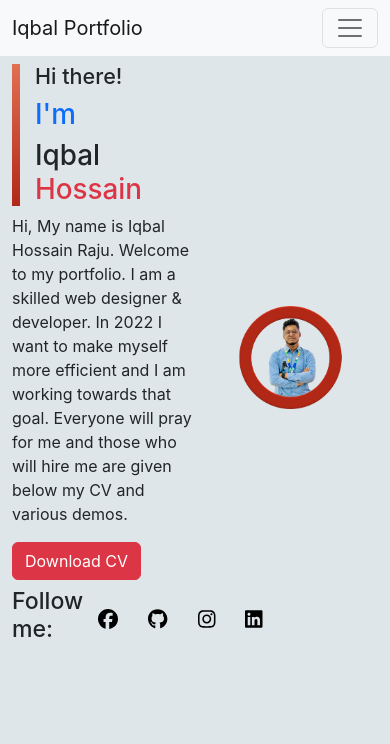
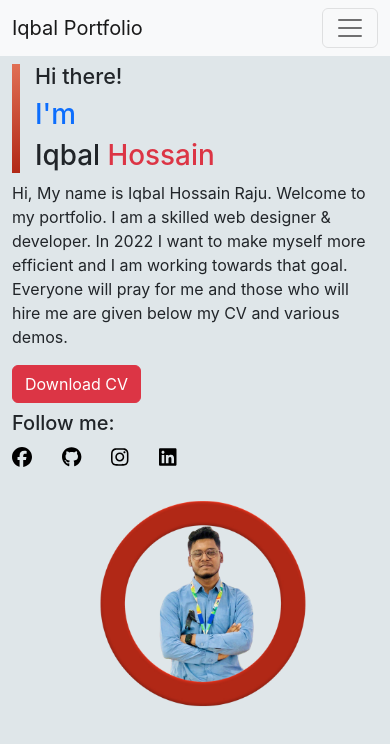
Before and after one commit to iqbalhossainraju/react-portfolio, a React (Create React App) app: page / in a window 390 px wide. Shown: the top 744 px of the page. Built offline with nearby package versions, Linux system fonts and the light colour scheme.

Commit message:
social meadia & header responsive

```diff
--- a/src/Pages/Home/Banner/Banner.js
+++ b/src/Pages/Home/Banner/Banner.js
@@ -7,8 +7,51 @@ import './banner.css';
 
 const banner = () => {
     return (
-        <div className="flexible-box my-2 container">
-            <div className="hero-box-wrap">
+        <div className="container my-2">
+            <div class="row flexible-box">
+                <div class="col-md-6 col-12">
+                    <div className="box-1">
+                        <h4>Hi there!</h4>
+                        <h1 className="text-primary">I'm</h1>
+                        <h1>Iqbal <span className="text-danger">Hossain</span></h1>
+                    </div>
+
+                    <div>
+                        <p>Hi, My name is Iqbal Hossain Raju. Welcome to my portfolio. I am a skilled web designer & developer. In 2022 I want to make myself more efficient and I am working towards that goal. Everyone will pray for me and those who will hire me are given below my CV and various demos.</p>
+                        <button class="btn btn-danger"><a className="text-decoration-none text-white" href="#">Download CV</a></button>
+                    </div>
+
+                    <div className="social-media pt-2">
+                        <div className="social-box-1">
+                            <h5>Follow me:</h5>
+                        </div>
+                        <div className="social-box-2 d-flex">
+                            <li> <a href="http://"> <FontAwesomeIcon icon={faFacebook} /> </a> </li>
+                            <li> <a href="http://"> <FontAwesomeIcon icon={faGithub} /> </a> </li>
+                            <li> <a href="http://"> <FontAwesomeIcon icon={faInstagram} /> </a> </li>
+                            <li> <a href="http://"> <FontAwesomeIcon icon={faLinkedin} /> </a> </li>
+                        </div>
+                    </div>
+                </div>
+
+                <div class="col-md-6 col-12 order-1">
+                    <img className="img-fluid" src={Profile} alt="" />
+                </div>
+            </div>
+
+
+
+
+
+
+
+
+
+
+
+
+            {/* <div className="row hero-box-wrap">
+                <div className="col-lg-6 col-md-6 col-12">
                     <div className="box-1">
                         <h4>Hi there!</h4>
                         <h1 className="text-primary">I'm</h1>
@@ -30,9 +73,10 @@ const banner = () => {
                         </div>
                     </div>
                 </div>
-            <div className="box-2">
-                <img className="img-fluid" src={Profile} alt="" />
             </div>
+            <div className="col-lg-6 col-md-6 col-12 box-2">
+                <img src={Profile} alt="" />
+            </div> */}
         </div>
     );
 };
--- a/src/Pages/Home/Banner/banner.css
+++ b/src/Pages/Home/Banner/banner.css
@@ -1,10 +1,5 @@
 .flexible-box {
-    display: flex;
     align-items: center;
-}
-
-.hero-box-wrap {
-    width: 50%;
 }
 
 .box-1 {
@@ -22,20 +17,16 @@ h4 {
     width: 50%;
 }
 
-.social-icons {
-    display: inline-flex;
+.box-2 img {
+    width: 100%;
+}
+
+.social-media {
     list-style-type: none;
-    font-size: 15px;
     font-size: 20px;
 }
 
-.social-media {
-    display: flex;
-    align-items: center;
-    gap: 15px;
-}
-
-.social-icons li a {
+.social-media li a {
     display: block;
     text-decoration: none;
     color: #000;
@@ -43,7 +34,7 @@ h4 {
     transition: all 0.5s ease-in;
 }
 
-.social-icons li a:hover {
+.social-media li a:hover {
     transform: rotate(360deg);
     color: rgb(177, 40, 22);
 }
```
Lines whose indentation alone changed are shown as unchanged.
